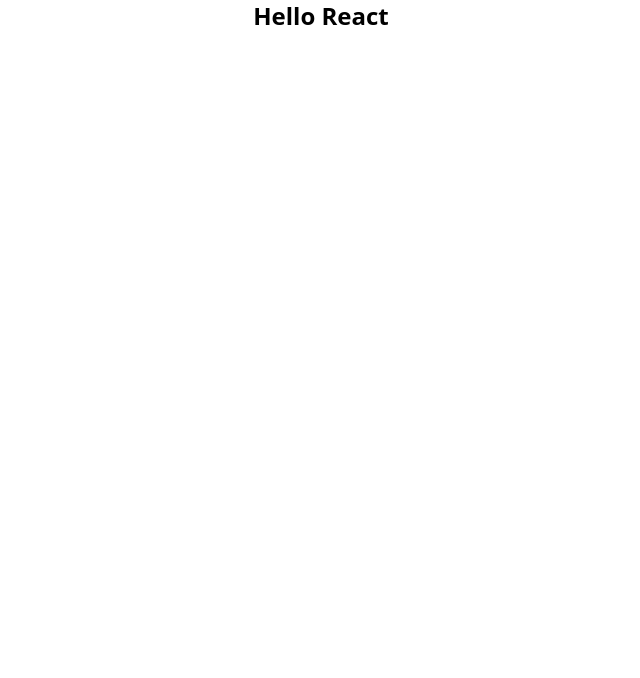
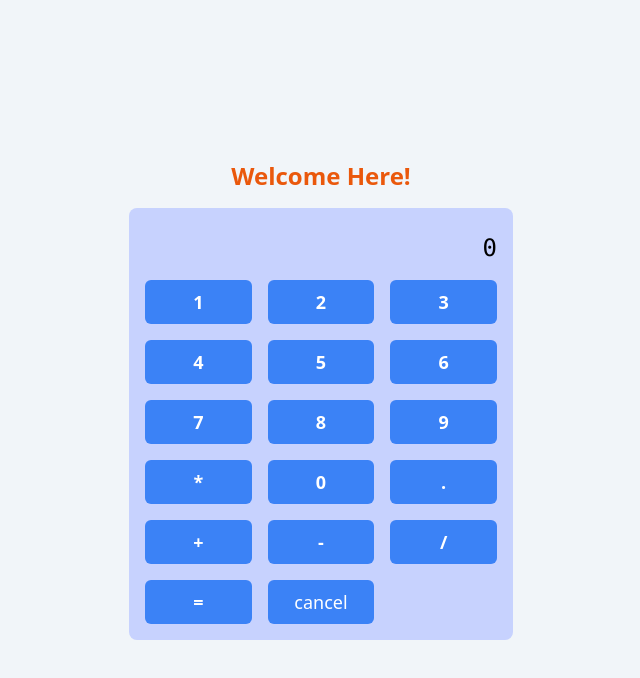
Before and after one commit to Pranai-1/Calculator-CC-, a React (Create React App) app: page / in a window 1280 px wide. Shown: the top 678 px of the page, without its empty margins (319-959 px from the left). Built offline with nearby package versions, Linux system fonts and the light colour scheme.

Commit message:
completed calculator

```diff
--- a/src/App.js
+++ b/src/App.js
@@ -3,13 +3,15 @@ import Element from "./Factory";
 import Props1 from './props1';
 import Home from './Home';
 import './App.css';
+import Calculator from './calculator';
 function App() {
   return (
    <Router>
     <Routes>
-      <Route path="/" element={<Home />}/>
+      {/* <Route path="/" element={<Home />}/> */}
       <Route path="/factory" element={<Element />}/>
       <Route path="/props" element={<Props1 />}/>
+      <Route path="/" element={<Calculator />}/>
     </Routes>
    </Router>
   );
--- a/src/calculator.js
+++ b/src/calculator.js
@@ -0,0 +1,69 @@
+import React from "react";
+
+export default class Calculator extends React.Component {
+  constructor() {
+    super();
+    this.state = {
+      result: "",
+      currentInput: "0",
+    };
+    this.handleButtonClick=this.handleButtonClick.bind(this)
+  }
+
+  handleButtonClick(value) {
+    let temp = this.state.currentInput;
+    if (temp === "0") temp = value;
+    else temp = temp + value;
+    this.setState((prev) => ({
+      ...prev,
+      currentInput: temp,
+    }));
+  };
+
+  getResult = () => {
+    try {
+      const result = eval(this.state.currentInput);
+      if (isNaN(result) || !isFinite(result)) {
+        throw new Error("Invalid input");
+      }
+      this.setState((prev) => ({
+        ...prev,
+        currentInput:result,
+        result: this.state.currentInput,
+      }));
+    } catch (error) {
+      this.setState((prev) => ({
+        ...prev,
+        currentInput:0,
+        result: "ERR",
+      }));
+    }
+  };
+
+  render() {
+    return (
+      <div className="w-screen h-screen bg-slate-100 flex flex-col justify-center items-center">
+        <p className="text-orange-600 font-bold text-2xl mb-4">Welcome Here!</p>
+        <div className="w-96 bg-indigo-200 rounded-lg p-4">
+          <div className="mb-4">
+            <p className="text-right text-2xl mb-2">{this.state.result}</p>
+            <p className="text-right text-2xl font-mono">{this.state.currentInput}</p>
+          </div>
+          <div className="grid grid-cols-3 gap-4">
+            {["1", "2", "3", "4", "5", "6", "7", "8", "9", "*", "0", ".", "+", "-", "/"].map((btn) => (
+              <button
+                key={btn}
+                className="w-full py-2 text-lg font-bold bg-blue-500 text-white rounded-md transition duration-300 hover:bg-blue-600"
+                onClick={() => this.handleButtonClick(btn)}
+              >
+                {btn}
+              </button>
+            ))}
+            <button className="w-full py-2 text-lg font-bold bg-blue-500 text-white rounded-md " onClick={() => this.getResult()}>=</button>
+            <button className="w-full py-2 text-lg font-normal bg-blue-500 text-white rounded-md " onClick={() => this.setState((prev) => ({ ...prev, result: 0, currentInput: "" }))}>cancel</button>
+          </div>
+        </div>
+      </div>
+    );
+  }
+}
```
